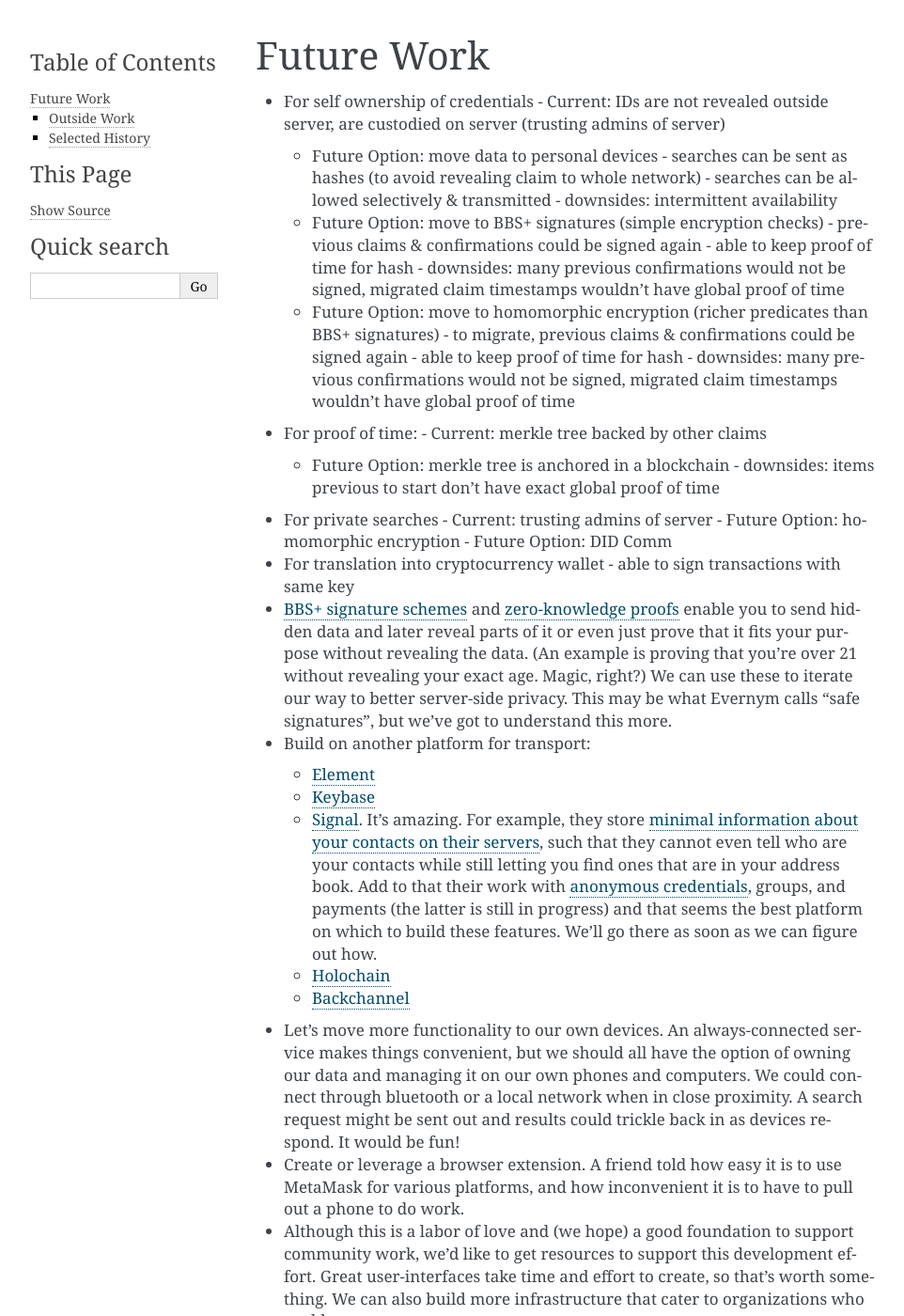
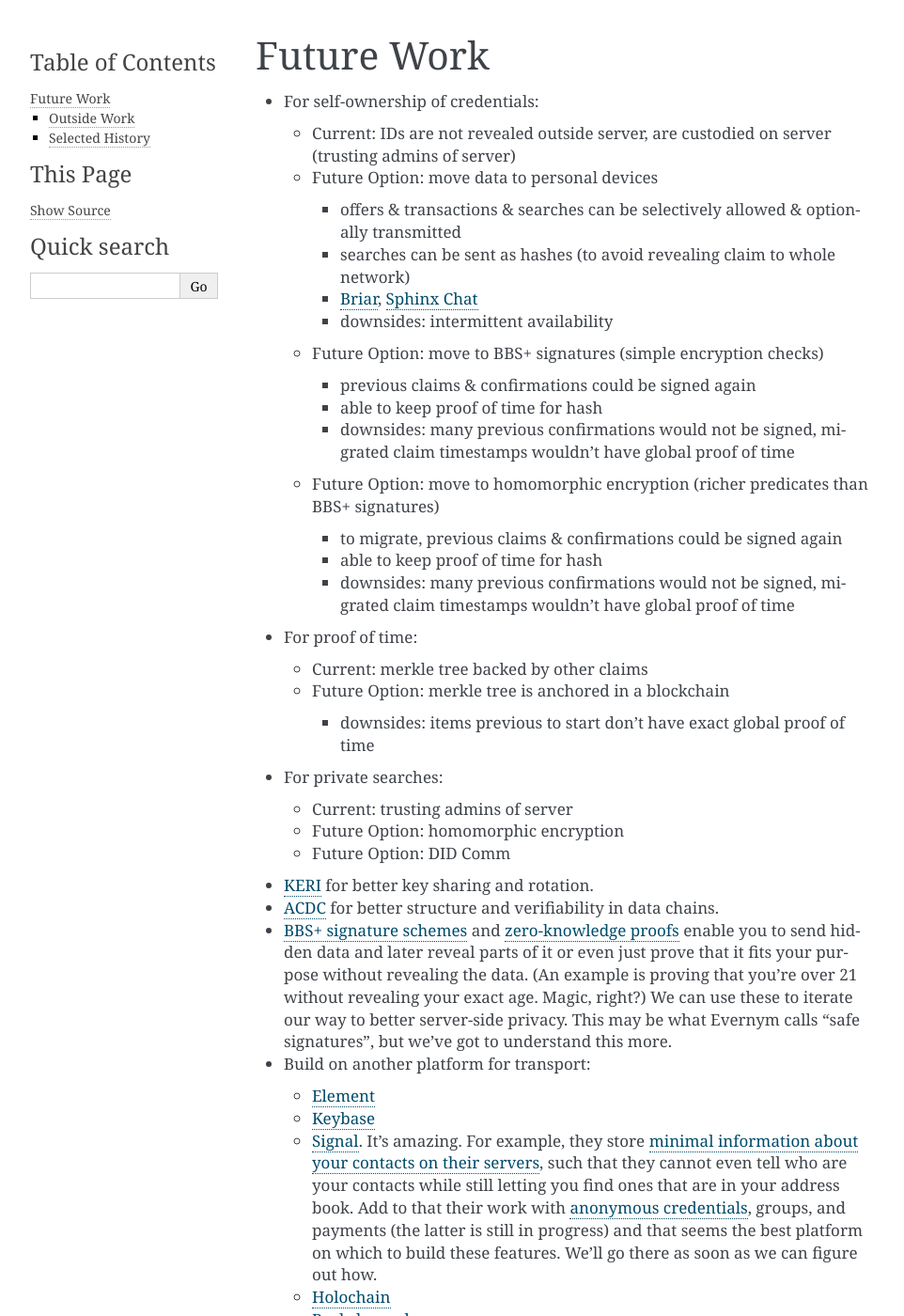
Before and after one commit to trentlarson/endorser-docs, a Sphinx documentation site: the page built from source/future.rst, in a window 1280 px wide and 1400 px high. Shown: the whole window at 94% size, without its empty margins (148-1110 px from the left). Built offline with Sphinx 7.4.7, drawn with Linux system fonts in a browser that asks for light colours; some of the changed text lies outside the part shown.

Commit message:
better details, more links

```diff
--- a/source/future.rst
+++ b/source/future.rst
@@ -2,40 +2,55 @@
 Future Work
 ===========
 
-- For self ownership of credentials
+- For self-ownership of credentials:
+
   - Current: IDs are not revealed outside server, are custodied on server (trusting admins of server)
 
   - Future Option: move data to personal devices
+
+    - offers & transactions & searches can be selectively allowed & optionally transmitted
+
     - searches can be sent as hashes (to avoid revealing claim to whole network)
-    - searches can be allowed selectively & transmitted
+
+    - `Briar <https://briarproject.org/>`_, `Sphinx Chat <https://sphinx.chat/>`_
+
     - downsides: intermittent availability
 
   - Future Option: move to BBS+ signatures (simple encryption checks)
+
     - previous claims & confirmations could be signed again
+
     - able to keep proof of time for hash
+
     - downsides: many previous confirmations would not be signed, migrated claim timestamps wouldn't have global proof of time
 
   - Future Option: move to homomorphic encryption (richer predicates than BBS+ signatures)
+
     - to migrate, previous claims & confirmations could be signed again
+
     - able to keep proof of time for hash
+
     - downsides: many previous confirmations would not be signed, migrated claim timestamps wouldn't have global proof of time
 
 - For proof of time:
+
   - Current: merkle tree backed by other claims
 
   - Future Option: merkle tree is anchored in a blockchain
+
     - downsides: items previous to start don't have exact global proof of time
 
-- For private searches
+- For private searches:
+
   - Current: trusting admins of server
+
   - Future Option: homomorphic encryption
+
   - Future Option: DID Comm
 
-- For translation into cryptocurrency wallet
-  - able to sign transactions with same key
+- `KERI <https://keri.one>`_ for better key sharing and rotation.
 
-
-
+- `ACDC <https://trustoverip.github.io/tswg-acdc-specification/draft-ssmith-acdc.html>`_ for better structure and verifiability in data chains.
 
 - `BBS+ signature schemes <https://mattrglobal.github.io/bbs-signatures-spec/>`_ and `zero-knowledge proofs <https://en.wikipedia.org/wiki/Zero-knowledge_proof>`_ enable you to send hidden data and later reveal parts of it or even just prove that it fits your purpose without revealing the data. (An example is proving that you're over 21 without revealing your exact age. Magic, right?) We can use these to iterate our way to better server-side privacy. This may be what Evernym calls "safe signatures", but we've got to understand this more.
 
@@ -51,9 +66,11 @@ Future Work
 
   - `Backchannel <https://www.inkandswitch.com/backchannel/>`_
 
-- Let's move more functionality to our own devices. An always-connected service makes things convenient, but we should all have the option of owning our data and managing it on our own phones and computers. We could connect through bluetooth or a local network when in close proximity. A search request might be sent out and results could trickle back in as devices respond. It would be fun!
+- Leverage browsers and existing wallets.
 
-- Create or leverage a browser extension. A friend told how easy it is to use MetaMask for various platforms, and how inconvenient it is to have to pull out a phone to do work.
+  - The more tooling around the same concepts, the broader can be the ecosystem.
+
+  - We've received feedback on how easy it is to use `MetaMask <https://metamask.io/>`_ for various platforms, and how inconvenient it is to have to pull out a phone to do work.
 
 - Although this is a labor of love and (we hope) a good foundation to support community work, we'd like to get resources to support this development effort. Great user-interfaces take time and effort to create, so that's worth something. We can also build more infrastructure that cater to organizations who could pay.
 
--- a/source/intro.rst
+++ b/source/intro.rst
@@ -16,7 +16,9 @@ Quick Start
 Overview
 --------
 
-We support the growth of community networks at whatever level of privacy you prefer. Meta (AKA Facebook) has created an engaging user interface around networks but they control it all; Google allows more control but still has access to your data and shares it. Let's build networks where individuals have as much control as possible while still allowing discovery.
+We support the growth of community networks at whatever level of privacy you prefer.
+
+  Meta (AKA Facebook) has created an engaging user interface around networks but they control it all; Google allows more control but still has access to your data and shares it. Let's build networks where individuals have as much control as possible while still allowing discovery.
 
 This is a set of projects to do just that, with the following features:
 
@@ -28,7 +30,7 @@ Said more technically:
 
 - Issue credentials about yourself and your community, easily & verifiably. This is done based on standards for Verifiable Credentials that use personal public & private keys, with apps to make the process as simple as possible.  Most other approaches assume mature, centralized credential authorities; there is a place for those, but there are even more uses for an evolving credential system based on existing networks.
 
-- Share them, then search to network with people you know -- with permissions. When credentials are saved to our server, people may then see claims about others -- but only if allowed to see them. But there's one further possibility: if someone is two friends away, then your common friend can introduce you. This allows for discovery: although you may not have access to other people's claims, if you are linked by a contact then you can use other means to find that information, depending on the comfort level of your shared contact. This is all done [local-first](https://www.inkandswitch.com/local-first.html).
+- Share them, then search to network with people you know -- with the right permissions. When credentials are saved to our server, people may then see claims about others, if allowed by the originator. There's one further possibility: if someone is two friends away, then your common friend can introduce you. This allows for discovery: although you may not have access to other people's claims, if you are linked by a contact then you can use other means to find that information; you must communicate with your shared contact some other way to get an introduction. This is all done `local-first <https://www.inkandswitch.com/local-first.html>`_.
 
 
 Scenarios
```
